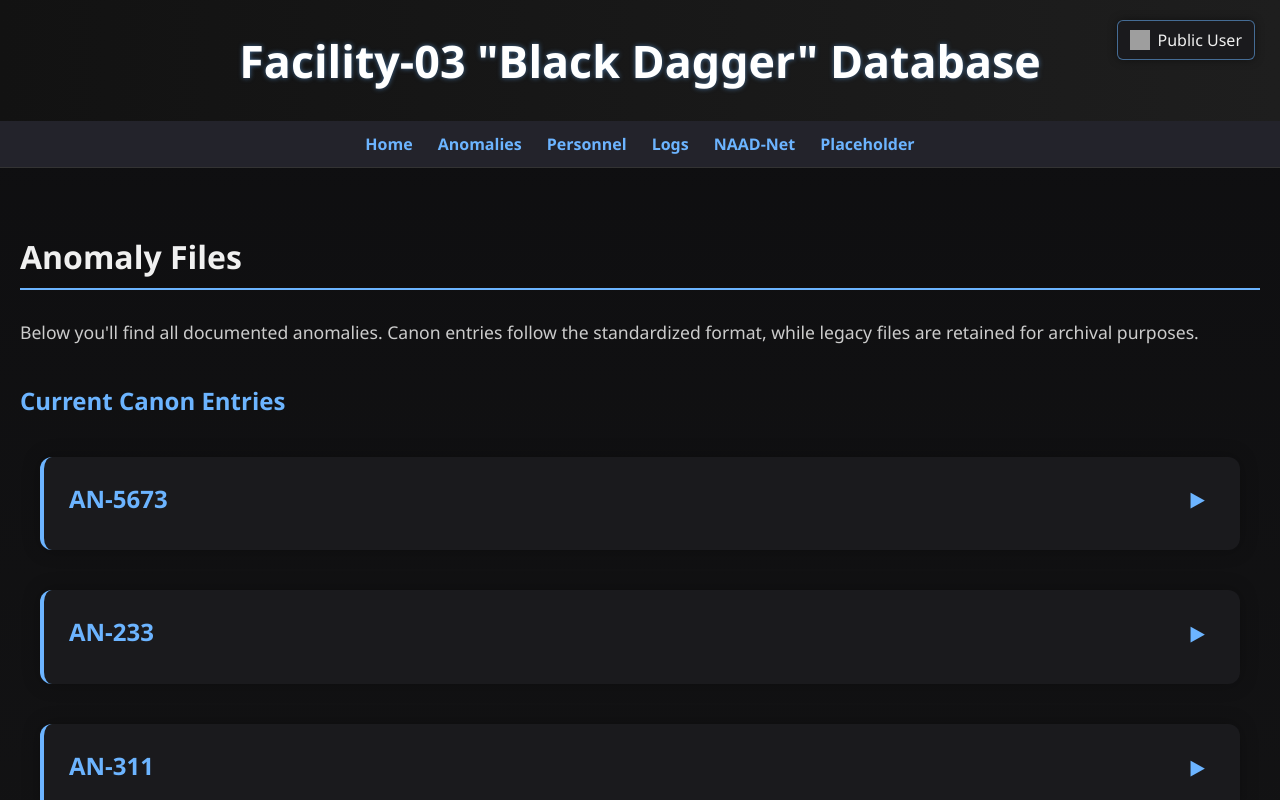
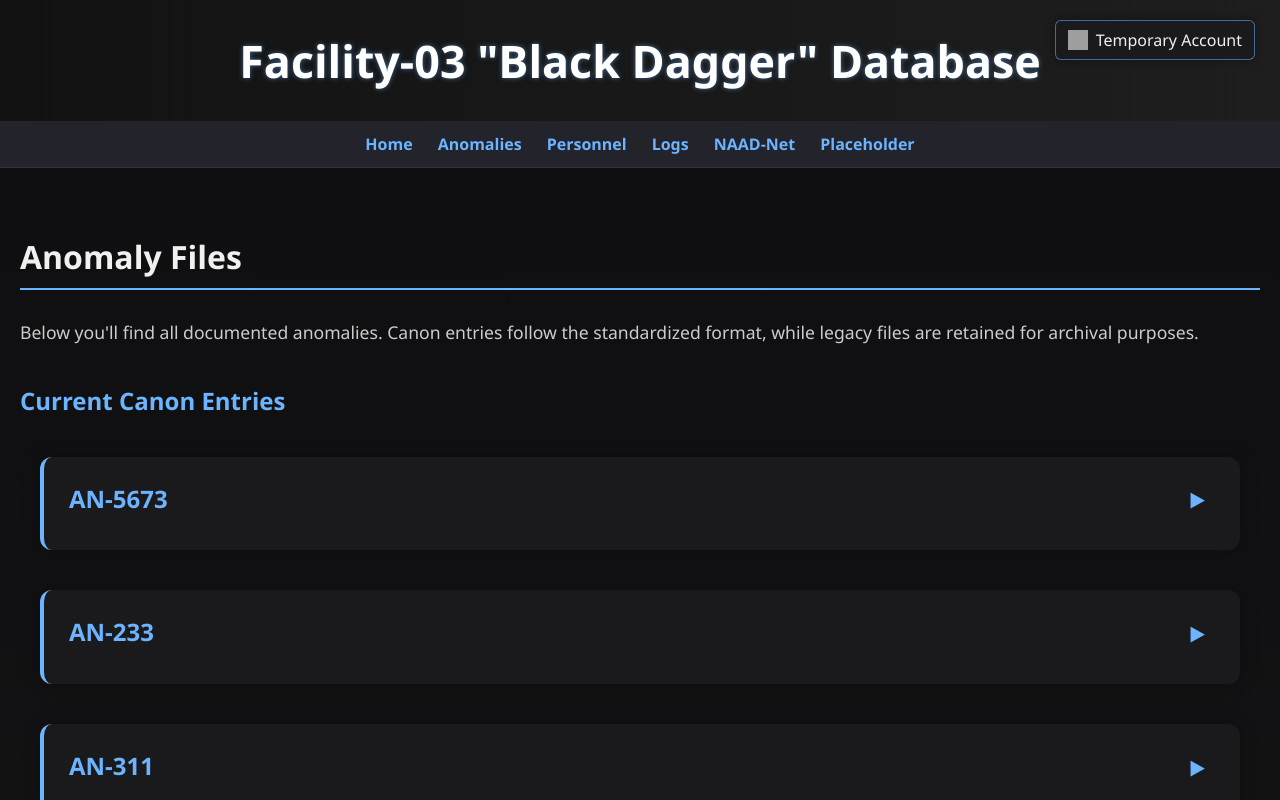
Before and after one commit to 1247E/blackdaggerdatabasetemp.org, a plain HTML site: page revamp_anomalies.html in a window 1280 px wide. Shown: the top 800 px of the page. Drawn offline with Linux system fonts and the light colour scheme; grey boxes are pictures that could not be loaded.

Commit message:
Update revamp_anomalies.html

```diff
--- a/revamp_anomalies.html
+++ b/revamp_anomalies.html
@@ -269,7 +269,7 @@
   <div class="account-widget">
     <div class="user-info">
       <img src="https://img.icons8.com/ios-filled/24/ffffff/user.png" alt="User Icon" />
-      <span>Public User</span>
+      <span>Temporary Account</span>
     </div>
     <div class="dropdown">
       <p><strong>Clearance Level:</strong> 3</p>
```
